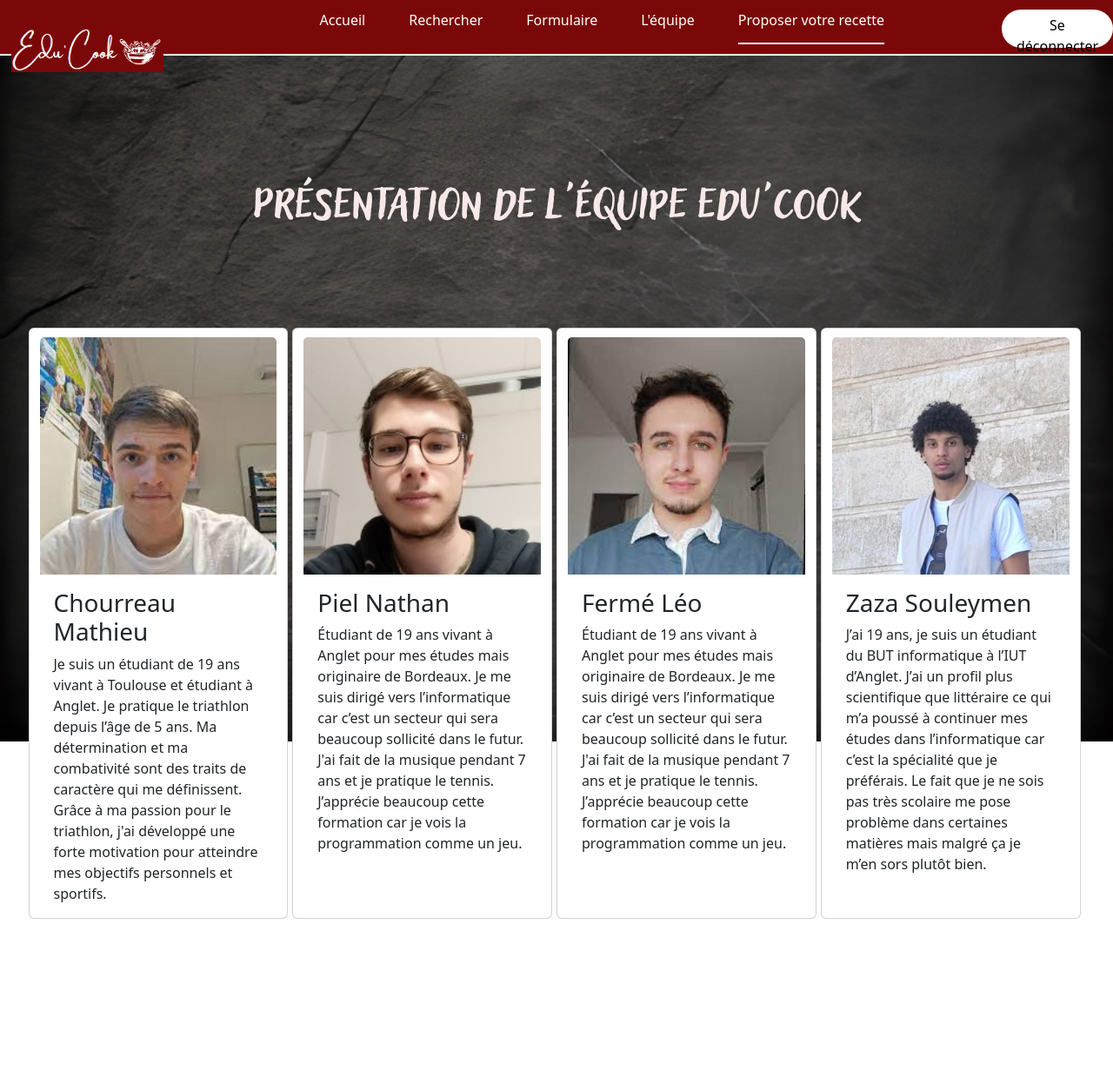
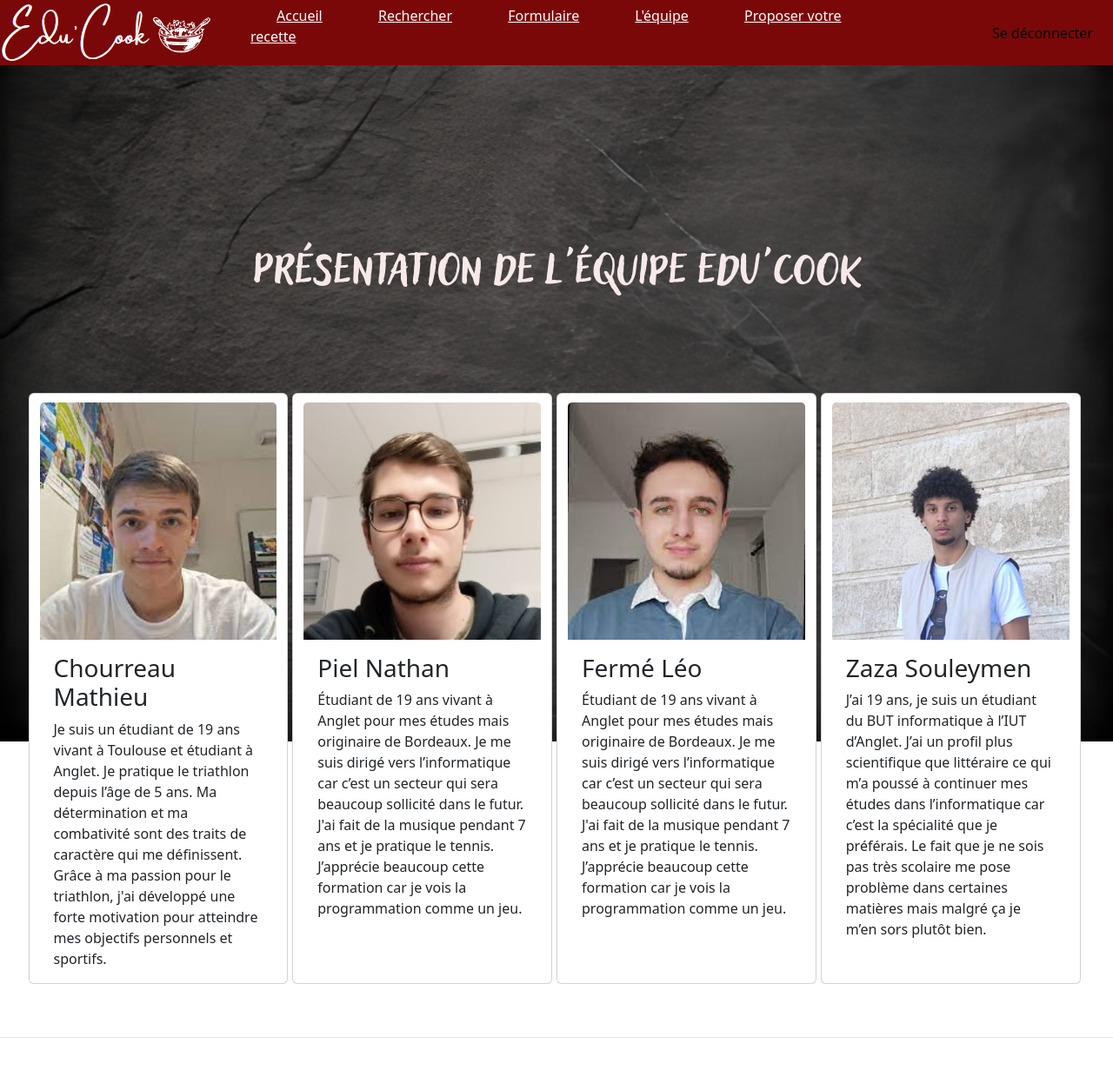
Before and after one commit to mathieu-Chourreau/S3.01-parcours-A-Groupe11, a PHP site: page /equipe.php in a window 1280 px wide. Shown: the whole page at 87% size. Before the commit the page ends 1057 px from the top, so only its background shows below. Run offline with PHP 8.4, Linux system fonts and the light colour scheme; the visitor is signed in with stand-in values (Sample User, id 1).

Commit message:
ajout du fichier css commun

```diff
--- /dev/null
+++ b/src/code/site/css_commun/commun.css
@@ -0,0 +1,210 @@
+#nav{
+    display: grid;
+    grid-template-columns: 1fr 3fr 1fr;
+    background-color: rgb(123,8,8);
+    justify-content: center;
+    align-items: center;
+    height:75px;
+    z-index: 10;
+}
+
+.imgLogoNav{
+    display: flex;
+    justify-content: center;
+    grid-column: 1;
+}
+
+.titreMenu {
+    display: flex;
+    justify-content: center;
+    align-items: center;
+    grid-column: 2;
+    width: 100%;
+}
+
+.boutonConnexion{
+    display: flex;
+    height: 100%;
+    justify-content: right;
+    align-items: center;
+    grid-column: 3;
+    padding-right: 10px;
+}
+
+
+.boutonHamburger{
+    display: none;
+}
+
+nav #menu ul{
+    display: flex;
+}
+
+nav #menu li{
+    display: inline;
+    padding: 0px 30px;
+    cursor: pointer;
+    transition: all 0.3s ease-out;
+}
+
+nav #menu li:last-child{
+    display: none;
+}
+
+nav #menu li a{
+    color: #fff;
+}
+
+.hidden{
+    display: none;
+}
+
+.imageCard{
+    height: 250px;
+    width: 250px;
+}
+
+@media(max-width: 900px){
+    .img_logo{
+        display: none;
+    }
+
+    nav #menu li:last-child{
+        display: block;
+    }
+
+    .titreMenu{
+        position: absolute;
+        top: 75px;
+        left: 0;
+        background-color: rgb(220, 84, 84);
+        width: 250px;
+        height: auto;
+        display: flex;
+        justify-content: center;
+        align-items: center;
+        margin-left: -100%;
+        z-index: 5;
+        transition: all 0.5s ease;
+    }
+
+    .s_recherche{
+        margin-top: 250px;
+    }
+
+    .titreMenu.mobile-menu{
+        margin-left: 0;
+    }
+
+    .titreMenu ul{
+        display: flex;
+        flex-direction: column;
+    }
+
+    .titreMenu ul li{
+        margin: 30px 0px;
+        font-size: 1.5em;
+    }
+
+    .boutonHamburger{
+        display: flex;
+        justify-content: center;
+        height: 100%;
+    }
+
+    .boutonConnexion{
+        display: none;
+    }
+}
+
+.burger {
+    position: relative;
+    width: 40px;
+    height: 30px;
+    background: transparent;
+    cursor: pointer;
+    display: block;
+  }
+
+.burger input {
+display: none;
+}
+
+.burger span {
+display: block;
+position: absolute;
+height: 4px;
+width: 100%;
+background: black;
+border-radius: 9px;
+opacity: 1;
+left: 0;
+transform: rotate(0deg);
+transition: .25s ease-in-out;
+}
+
+.burger span:nth-of-type(1) {
+top: 0px;
+transform-origin: left center;
+}
+
+.burger span:nth-of-type(2) {
+top: 50%;
+transform: translateY(-50%);
+transform-origin: left center;
+}
+
+.burger span:nth-of-type(3) {
+top: 100%;
+transform-origin: left center;
+transform: translateY(-100%);
+}
+
+.burger input:checked ~ span:nth-of-type(1) {
+transform: rotate(45deg);
+top: 0px;
+left: 5px;
+}
+
+.burger input:checked ~ span:nth-of-type(2) {
+width: 0%;
+opacity: 0;
+}
+
+.burger input:checked ~ span:nth-of-type(3) {
+transform: rotate(-45deg);
+top: 28px;
+left: 5px;
+}
+
+/* FOOTER */
+
+
+#footer {
+    font-size: 12px;
+    margin-top: 0;
+    background-color: rgb(123, 8, 8);
+    color: #fff;
+  }
+  .footer {
+    margin-top: 45px;
+    padding-top: 35px;
+    padding-bottom: 10px;
+    border-top: 1px solid #e5e5e5;
+  }
+  .lien{
+      color: #00f7ff;
+  }
+  .btn_footer{
+      background-color:#666;
+      border-radius: 5px;
+      padding: 7px;
+      text-decoration: none;
+      color: #fff;
+  }
+
+  .btn_footer:hover{
+      background-color: rgb(247, 189, 189);
+      color: white;
+      text-decoration: none;
+  }
--- a/src/code/site/equipe.css
+++ b/src/code/site/equipe.css
@@ -31,61 +31,6 @@ body {
 }
 
 
-.na {
-    position: fixed;
-    top: 0;
-    display: flex;
-    justify-content: space-between;
-    align-items: center;
-    height: 8%;
-    width: 100%;
-    line-height: 100px;
-    background:  rgb(123, 8, 8);
-    z-index: 100;
-    border-bottom: 2px solid rgb(255, 255, 255);
-}
-
-.nav-menu ul{
-    display: flex;
-}
-.nav-menu ul li{
-    list-style-type: none;
-}
-.nav-menu ul li .link{
-    text-decoration: none;
-    font-weight: 500;
-    color: #fff;
-    padding-bottom: 15px;
-    margin: 0 25px;
-}
-.link:hover, .active{
-    border-bottom: 2px solid #fff;
-}
-.nav-button .btn{
-    width: 10vw;
-    height: 5.5vh;
-    font-weight: 500;
-    background: rgb(248, 208, 208);
-    border: none;
-    border-radius: 30px;
-    cursor: pointer;
-    transition: .3s ease;
-}
-.btn:hover{
-    background: rgba(226, 131, 131, 0.767);
-}
-#registerBtn{
-    margin-left: 15px;
-}
-.btn.white-btn{
-    background: rgb(255, 255, 255);
-}
-.btn.btn.white-btn:hover{
-    background: rgba(167, 112, 112, 0.836);
-}
-.nav-menu-btn{
-    display: none;
-}
 
 
 .card-img-top{
--- a/src/code/site/equipe.php
+++ b/src/code/site/equipe.php
@@ -9,33 +9,41 @@ session_start();
     <meta name="viewport" content="width=device-width, initial-scale=1.0">
     <link href="https://cdn.jsdelivr.net/npm/bootstrap@5.3.2/dist/css/bootstrap.min.css" rel="stylesheet" integrity="sha384-T3c6CoIi6uLrA9TneNEoa7RxnatzjcDSCmG1MXxSR1GAsXEV/Dwwykc2MPK8M2HN" crossorigin="anonymous">
     <link rel="stylesheet" href="equipe.css">
+    <link rel="stylesheet" href="css_commun/commun.css">
     <title>Edu'Cook</title>
 </head>
 <body>
-
-    <div class="wrapper">
-        <nav class="na">
-            <div class="log">
-                <a href="index.php">
-                    <img class="img_log" src="image/logo.png">
-                </a>
+<nav id="nav">
+        <div id="imgLogoNav">
+            <a href="index.html"><img class="img_logo" src="image/logo.png"></a>
+            <div class="boutonHamburger">
+                <label class="burger" id="burger" for="burger">
+                    <input type="checkbox" id="burger">
+                    <span></span>
+                    <span></span>
+                    <span></span>
+                </label>
             </div>
-            <div class="nav-menu" id="navMenu">
-                <ul>
-                    <li><a href="index.php" class="link">Accueil</a></li>
-                    <li><a href="#" class="link">Rechercher</a></li>
+        </div>
+        <div class="titreMenu">
+            <ul id="menu">
+                <li><a href="#" class="link">Accueil</a></li>
+                <li><a href="#" class="link active">Rechercher</a></li>
                 <li><a href="#" class="link">Formulaire</a></li>
                 <li><a href="#" class="link">L'équipe</a></li>
-                    <li><a href="proposRecette.php" class="link active">Proposer votre recette</a></li>
+                <li><a href="#" class="link">Proposer votre recette</a></li>
+                <li><a href="#" class="link">Se connecter</a></li>
             </ul>
         </div>
-            <div class="nav-button">
+        <div class="boutonConnexion">
         <?php if($_SESSION['connecter'] == false){ ?>
-                <button class="btn white-btn" id="loginBtn"><a href="connexion.php" id="lien_se_connecter">Se connecter</a></button>
+                <a href="connexion.php" id="lien_se_connecter"><button class="btn white-btn" id="loginBtn">Se connecter</button></a>
                 <?php }elseif ($_SESSION['connecter'] == true) {echo "<button class='btn white-btn' id='loginBtn'><a href='deconnexion.php' id='lien_se_connecter'>Se déconnecter</a></button>";} ?>
         </div>
     </nav>
-    </div>
+
+
+
     <h1 class="phraseProp">Présentation de l'équipe Edu'Cook</h1>
 
     <div class="bigbox row">
--- a/src/code/site/index.css
+++ b/src/code/site/index.css
@@ -94,7 +94,6 @@ input[type="submit"]:hover
     background-size: cover;
     background-color: #666;
     background-position: center;
-    z-index: -1;
 }
 
 .nav {
```
Lines whose indentation alone changed are shown as unchanged.
